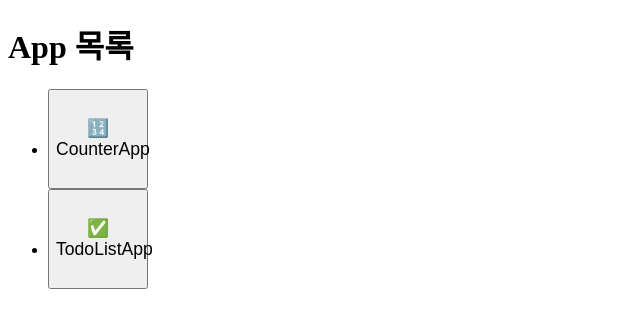
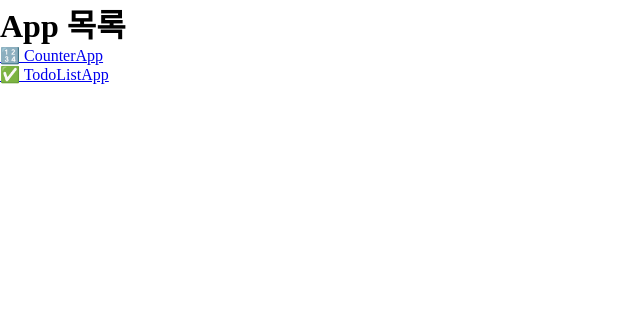
Before and after one commit to rlagydlf/Programming_3202, a React (Vite) app: page / in a window 1280 px wide. Shown: the top 328 px of the page, without its empty margins (0-640 px from the left). Built offline with nearby package versions, Linux system fonts and the light colour scheme.

Commit message:
RouterApp BrowserRouter, Routes, Route, Link

```diff
--- a/package.json
+++ b/package.json
@@ -11,7 +11,8 @@
   },
   "dependencies": {
     "react": "^19.2.4",
-    "react-dom": "^19.2.4"
+    "react-dom": "^19.2.4",
+    "react-router-dom": "^7.15.0"
   },
   "devDependencies": {
     "@eslint/js": "^9.39.4",
--- /dev/null
+++ b/src/RouteApp.jsx
@@ -0,0 +1,28 @@
+import {BrowserRouter, Routes, Route, Link} from 'react-router-dom'
+import CounterApp from './CounterApp.jsx';
+import TodoListApp from './TodoListApp.jsx';
+
+
+function LinkButtonPageApp() {
+    return (
+        <div>
+            <h1>App 목록</h1>
+                <ul>
+                    <li><Link to="/counter">🔢 CounterApp</Link></li>
+                    <li><Link to="/todolistapp">✅ TodoListApp</Link></li>
+                </ul>
+        </div>
+    )
+}
+
+export default function RouteApp() {
+    return (
+        <BrowserRouter>
+            <Routes>
+                <Route path="/" element={<LinkButtonPageApp />} />
+                <Route path="/counter" element={<CounterApp />} />
+                <Route path="/todolistapp" element={<TodoListApp />} />
+            </Routes>
+        </BrowserRouter>
+    )
+}
--- a/src/main.jsx
+++ b/src/main.jsx
@@ -4,9 +4,11 @@ import HomeApp from './HomeApp.jsx'
 // import './index.css'
 // import CounterApp from './CounterApp.jsx'
 import TodoListApp from './TodoListApp.jsx'
+import RouteApp from './RouteApp.jsx'
+import './reset.css'
 
 createRoot(document.getElementById('root')).render(
   <StrictMode>
-    <HomeApp />
+    <RouteApp />
   </StrictMode>,
 )
--- /dev/null
+++ b/src/reset.css
@@ -0,0 +1,8 @@
+* {
+    margin: 0;
+    padding: 0;
+    box-sizing: border-box;
+}
+ul {
+    list-style: none;
+}
```
Also changed, not shown: 1 other file (tests, documents, lock files or other folders).
